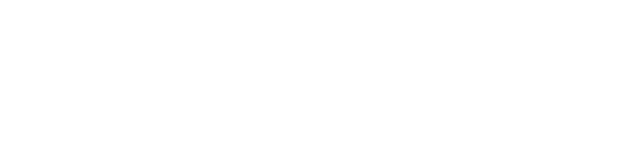
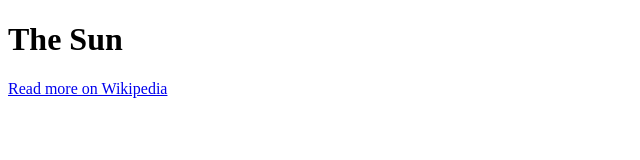
Before and after one commit to BrownieHu/solar-system-exercice, a plain HTML site: page index.html in a window 1280 px wide. Shown: the whole page, without its empty margins (0-640 px from the left). Drawn offline with Linux system fonts and the light colour scheme.

Commit message:
finish adding sun

```diff
--- a/index.html
+++ b/index.html
@@ -7,6 +7,8 @@
   <title>Document</title>
 </head>
 <body>
+  <h1>The Sun</h1>
 
+  <a href="https://en.wikipedia.org/wiki/Sun">Read more on Wikipedia</a>
 </body>
 </html>
```
